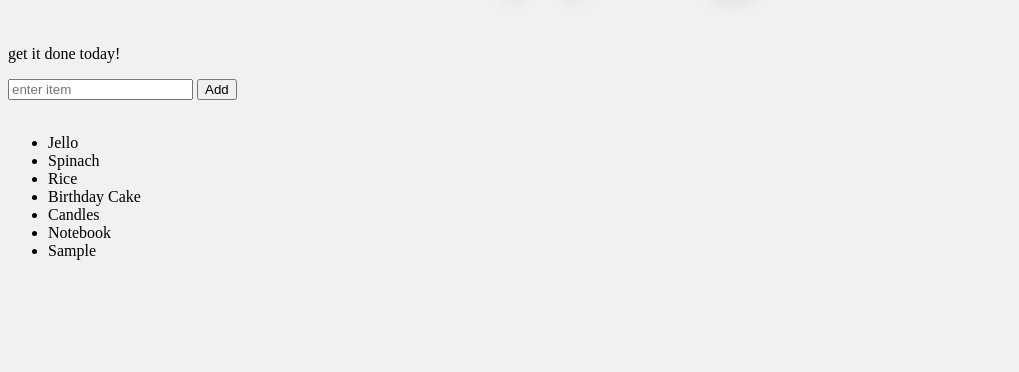
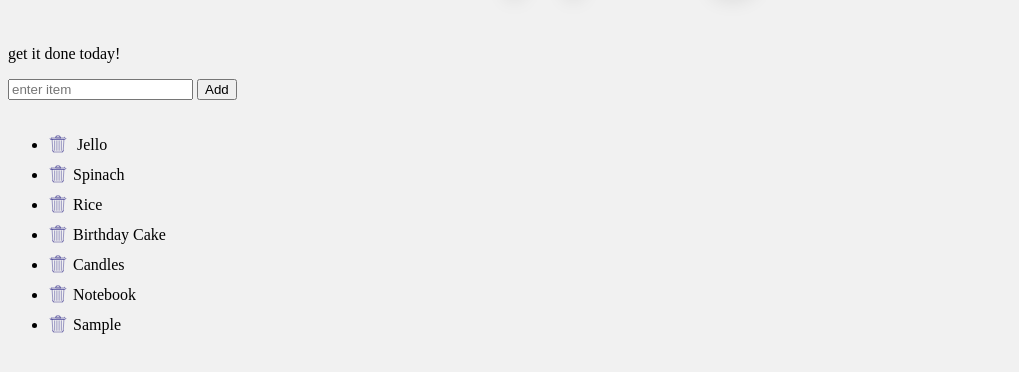
Before and after one commit to Edward-Rodriguez/shopping-list, a plain HTML site: page index.html in a window 1280 px wide. Both pictures are taken after typing "Sample" into the empty fields and a click on the button "Add". Shown: the part 194-566 px from the top of the page, without its empty margins (0-1019 px from the left). Drawn offline with Linux system fonts and the light colour scheme.

Commit message:
Add delete button to each list Set button to delete item Toggle trash image on hover

```diff
--- a/index.html
+++ b/index.html
@@ -26,12 +26,55 @@
       <button id="enter">Add</button>
       <p id="warningLabel" class="warningLabelOFF">Item already on list!</p>
       <ul>
-        <li>Jello</li>
-        <li>Spinach</li>
-        <li>Rice</li>
-        <li>Birthday Cake</li>
-        <li>Candles</li>
-        <li random="23">Notebook</li>
+        <li>
+          <input
+            type="image"
+            name="delete"
+            alt="Delete"
+            src="images/delete.png"
+          />
+          Jello
+        </li>
+        <li>
+          <input
+            type="image"
+            name="delete"
+            alt="Delete"
+            src="images/delete.png"
+          />Spinach
+        </li>
+        <li>
+          <input
+            type="image"
+            name="delete"
+            alt="Delete"
+            src="images/delete.png"
+          />Rice
+        </li>
+        <li>
+          <input
+            type="image"
+            name="delete"
+            alt="Delete"
+            src="images/delete.png"
+          />Birthday Cake
+        </li>
+        <li>
+          <input
+            type="image"
+            name="delete"
+            alt="Delete"
+            src="images/delete.png"
+          />Candles
+        </li>
+        <li random="23">
+          <input
+            type="image"
+            name="delete"
+            alt="Delete"
+            src="images/delete.png"
+          />Notebook
+        </li>
       </ul>
     </div>
 
--- a/script.js
+++ b/script.js
@@ -32,16 +32,24 @@ var div = document.querySelector('div');
 var input = document.getElementById('userInput');
 var button = document.getElementsByTagName('button')[0];
 var ul = document.querySelector('ul');
-// var list = document.querySelectorAll('li');
+var deleteButtons = document.querySelectorAll('input[name="delete"]');
 var warning = document.getElementById('warningLabel');
 var groceryList = [
   'Jello',
-  'SPinach',
+  'Spinach',
   'Rice',
   'Birthday Cake',
   'Candles',
   'Notebook'
 ];
+const deleteImage = 'images/delete.png';
+const deleteImageRed = 'images/delete_red.png';
+const attributes = {
+  type: 'image',
+  name: 'delete',
+  alt: 'Delete',
+  src: deleteImage
+};
 
 //  Changing class names of an element example
 div.classList.add('hit-the-floor');
@@ -74,9 +82,21 @@ function inputIsValid() {
   else return false;
 }
 
-//  create a list element under ul
+//  set attributes for input button
+function setAttributes(element) {
+  for (var key in attributes) {
+    element.setAttribute(key, attributes[key]);
+  }
+}
+
+//  create a list element under ul with a delete button and new item
 function createListElement(item) {
   var li = document.createElement('li');
+  var deleteButton = document.createElement('input');
+  deleteButton.addEventListener('click', deleteItem);
+  deleteButton.addEventListener('mouseenter', toggleTrashImage);
+  setAttributes(deleteButton);
+  li.appendChild(deleteButton);
   li.appendChild(document.createTextNode(item));
   ul.appendChild(li);
   groceryList.push(item);
@@ -84,7 +104,6 @@ function createListElement(item) {
   warning.className = 'warningLabelOFF';
 }
 
-/*************************  EVENT LISTENERS **************************/
 //  create an element on button click and add to list and groceryList
 function addListAfterClick() {
   if (inputIsValid()) {
@@ -94,7 +113,6 @@ function addListAfterClick() {
 
 //  create an element on enter key press and add to list and groceryList
 function addListAfterKeyPress(event) {
-  var inputVal = input.value.replace(/\s+/g, '');
   if (event.keyCode === 13 && inputIsValid()) {
     createListElement(removeWhiteSpace(input.value));
   }
@@ -105,11 +123,39 @@ function toggleAfterClick(e) {
   e.target.classList.toggle('done');
 }
 
+// delete parent list element containing delete button
+function deleteItem(e) {
+  var targetParent = e.target.parentNode; // parent list element
+  var itemToBeRemoved = targetParent.innerText;
+  targetParent.parentNode.removeChild(targetParent);
+  groceryList.splice(groceryList.indexOf(itemToBeRemoved), 1);
+}
+
+// change trash can image to red
+function toggleTrashImage(e) {
+  var element = e.target;
+  if (element.getAttribute('src') === deleteImage)
+    element.setAttribute('src', deleteImageRed);
+  else element.setAttribute('src', deleteImage);
+}
+
+/*************************  EVENT LISTENERS **************************/
 //  add mouse click event listener to add button
 button.addEventListener('click', addListAfterClick);
 
 //  add enter key event listener to input field
 input.addEventListener('keypress', addListAfterKeyPress);
 
-//  add mouse click listener to toggle line strikethrough on item
+//  add mouse click listener to toggle line strike-through on item
 ul.addEventListener('click', toggleAfterClick);
+
+// add mouse click listener to each delete button
+deleteButtons.forEach(button => {
+  button.addEventListener('click', deleteItem);
+  button.addEventListener('mouseenter', toggleTrashImage);
+  button.addEventListener('mouseleave', toggleTrashImage);
+});
+
+// listener to change trash can to red on hover
+
+/******************** END OF EVENT LISTENERS *************************/
--- a/style.css
+++ b/style.css
@@ -46,3 +46,16 @@ body {
 .done {
   text-decoration: line-through;
 }
+
+li {
+  height: 30px;
+}
+
+input[name='delete'] {
+  vertical-align: bottom;
+  margin-right: 5px;
+}
+
+li:hover {
+  cursor: pointer;
+}
```
Also changed, not shown: images/delete.png (added), images/delete_red.png (added).
